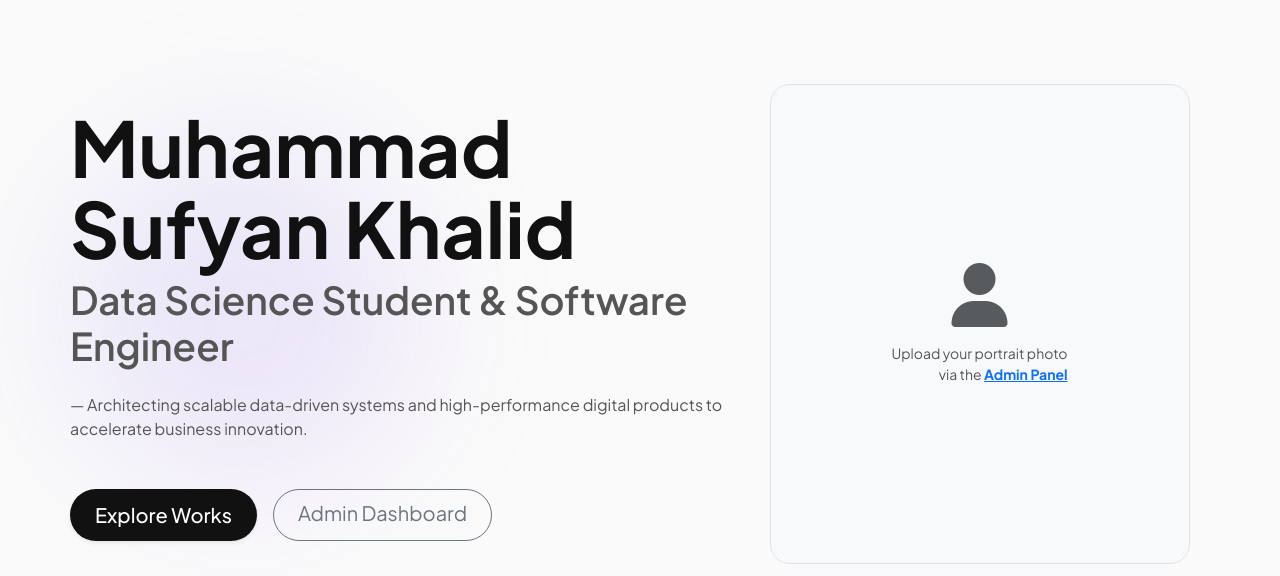
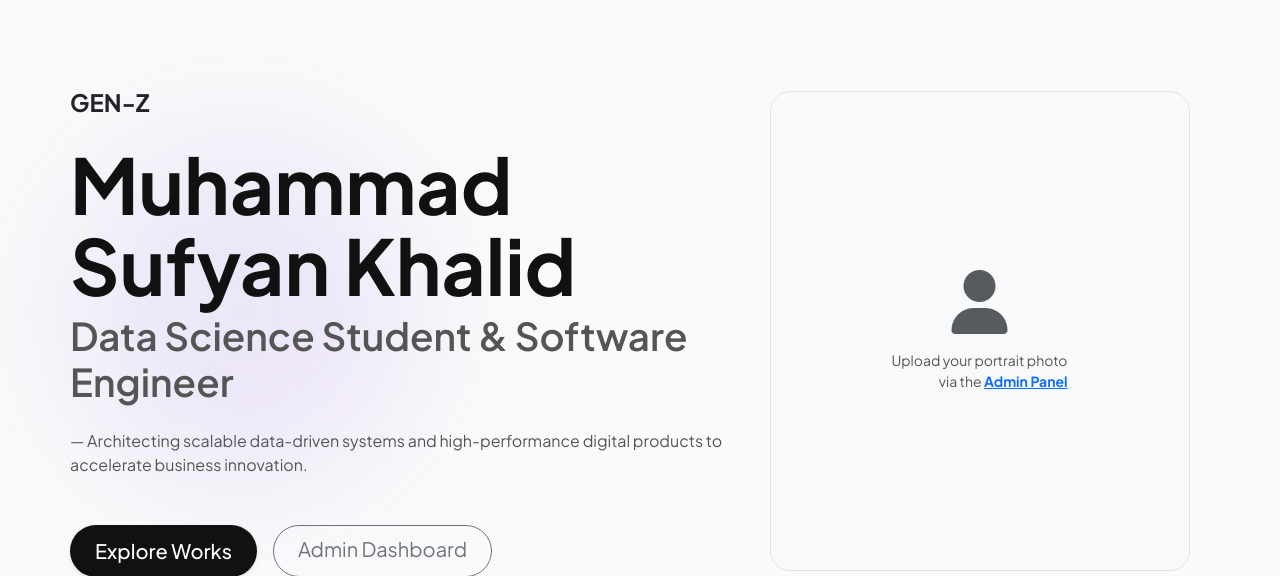
Before and after one commit to sufyankhalid11/porfolio, a Django app: page / in a window 1280 px wide. Shown: the part 76-652 px from the top of the page. Run offline with Django 5.2, Linux system fonts and the light colour scheme; data that the repository does not hold is empty.

```diff
--- a/templates/home.html
+++ b/templates/home.html
@@ -203,9 +203,10 @@
     <header class="hero-area container my-4">
         <div class="row align-items-center">
             <div class="col-lg-7">
-                {% comment %} <div class="d-flex gap-5 mb-4 text-muted small fw-semibold"> {% endcomment %}
-                    {% comment %} <div><span class="fs-4 fw-bold text-dark d-block">1+ Year</span> .NET Experience</div> {% endcomment %}
-                {% comment %} </div> {% endcomment %}
+                <div class="d-flex gap-5 mb-4 text-muted small fw-semibold">
+                    <div><span class="fs-4 fw-bold text-dark d-block">GEN-Z</span>
+                    </div>
+                </div>
 
                 <!-- High-Impact Bold Typography -->
                 <div class="mb-4">
```
